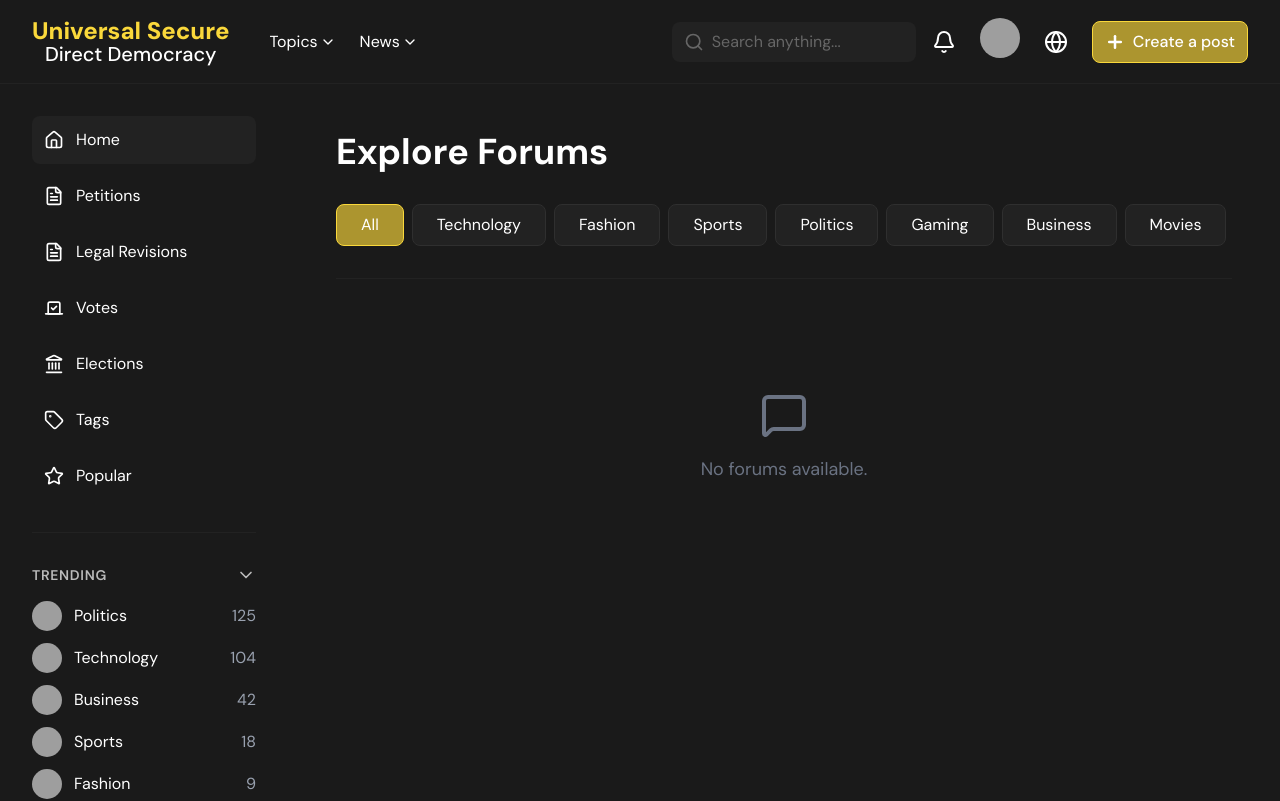
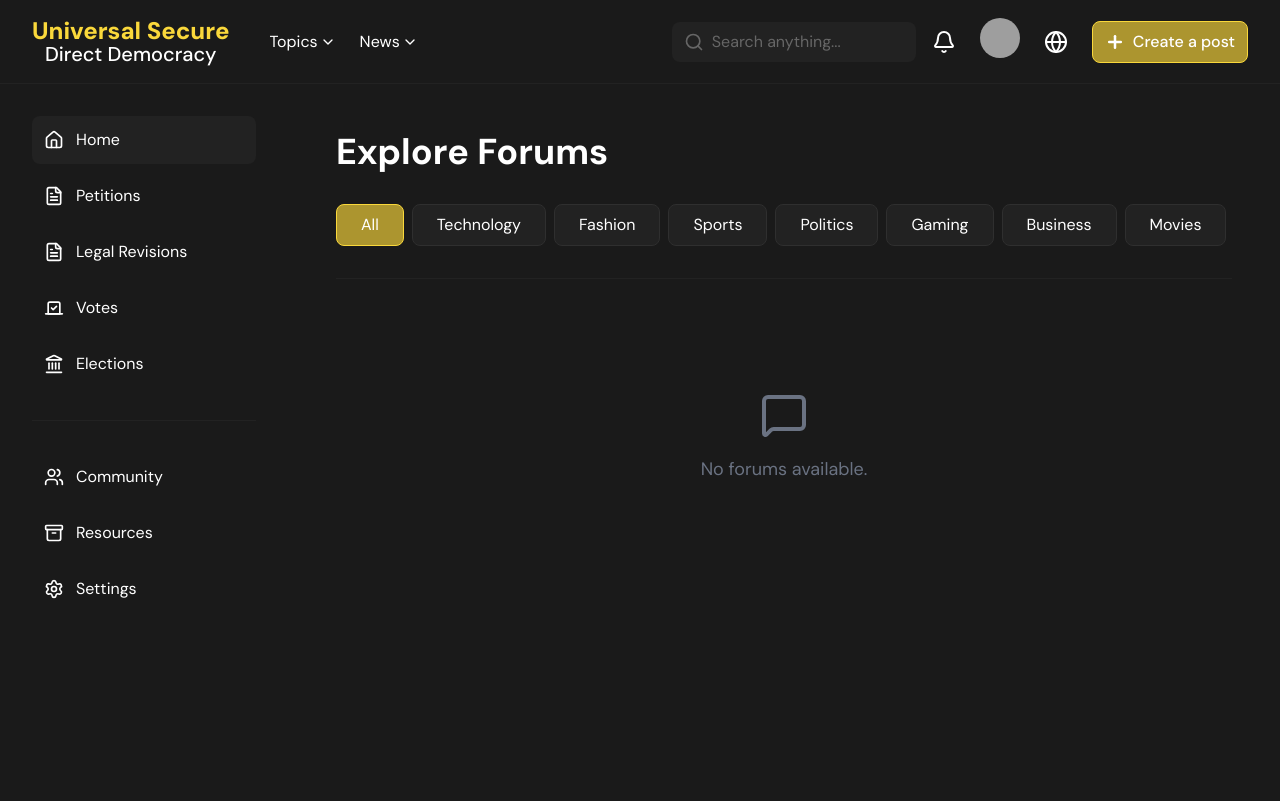
Before and after one commit to MikeyhCutey231/usdd, a React (Vite) app: page / in a window 1280 px wide. Shown: the top 801 px of the page. Built offline with nearby package versions, Linux system fonts and the light colour scheme; grey boxes are pictures that could not be loaded.

Commit message:
Refactor Sidebar component layout and remove unused sections

```diff
--- a/src/components/Sidebar.jsx
+++ b/src/components/Sidebar.jsx
@@ -53,67 +53,8 @@ const Sidebar = ({ isSidebarOpen, setIsSidebarOpen }) => {
                           Elections
                       </Link>
                   </li>
-                <li className="mb-2">
-                  <a href="#" className="flex items-center p-3 rounded-lg hover:bg-primary-text">
-                    <Tag size={20} className="mr-3" />
-                    Tags
-                  </a>
-                </li>
-                <li className="mb-2">
-                  <a href="#" className="flex items-center p-3 rounded-lg hover:bg-primary-text">
-                    <Star size={20} className="mr-3" />
-                    Popular
-                  </a>
-                </li>
               </ul>
             </nav>
-
-            <hr className="border-t border-primary-text my-8" />
-
-            <div>
-              <div className="flex justify-between items-center mb-4">
-                  <h2 className="text-sm font-semibold text-[#BBBBBB] tracking-wider">TRENDING</h2>
-                  <ChevronDown size={20} className="text-[#BBBBBB]" />
-              </div>
-              <ul>
-                <li className="flex justify-between items-center mb-3">
-                  <div className="flex items-center">
-                    <img src="https://i.pravatar.cc/30?u=a" alt="Politics" className="rounded-full mr-3" />
-                    <span>Politics</span>
-                  </div>
-                  <span className="text-gray-400">125</span>
-                </li>
-                <li className="flex justify-between items-center mb-3">
-                  <div className="flex items-center">
-                    <img src="https://i.pravatar.cc/30?u=b" alt="Technology" className="rounded-full mr-3" />
-                    <span>Technology</span>
-                  </div>
-                  <span className="text-gray-400">104</span>
-                </li>
-                <li className="flex justify-between items-center mb-3">
-                  <div className="flex items-center">
-                    <img src="https://i.pravatar.cc/30?u=c" alt="Business" className="rounded-full mr-3" />
-                    <span>Business</span>
-                  </div>
-                  <span className="text-gray-400">42</span>
-                </li>
-                <li className="flex justify-between items-center mb-3">
-                  <div className="flex items-center">
-                    <img src="https://i.pravatar.cc/30?u=d" alt="Sports" className="rounded-full mr-3" />
-                    <span>Sports</span>
-                  </div>
-                  <span className="text-gray-400">18</span>
-                </li>
-                <li className="flex justify-between items-center">
-                  <div className="flex items-center">
-                    <img src="https://i.pravatar.cc/30?u=e" alt="Fashion" className="rounded-full mr-3" />
-                    <span>Fashion</span>
-                  </div>
-                  <span className="text-gray-400">9</span>
-                </li>
-              </ul>
-            </div>
-          </div>
 
               <div>
                   <hr className="border-t border-primary-text my-8" />
@@ -135,7 +76,7 @@ const Sidebar = ({ isSidebarOpen, setIsSidebarOpen }) => {
                           <li>
                               <a href="#" className="flex items-center p-3 rounded-lg hover:bg-primary-text">
                                   <Settings size={20} className="mr-3" />
-                    Support
+                                  Settings
                               </a>
                           </li>
                       </ul>
@@ -151,6 +92,8 @@ const Sidebar = ({ isSidebarOpen, setIsSidebarOpen }) => {
                   </div>
               </div>
           </div>
+
+        </div>
       </aside>
       {isSidebarOpen && <div className="fixed inset-0 bg-black opacity-50 z-30 md:hidden" onClick={() => setIsSidebarOpen(false)}></div>}
     </>
```
Lines whose indentation alone changed are shown as unchanged.
